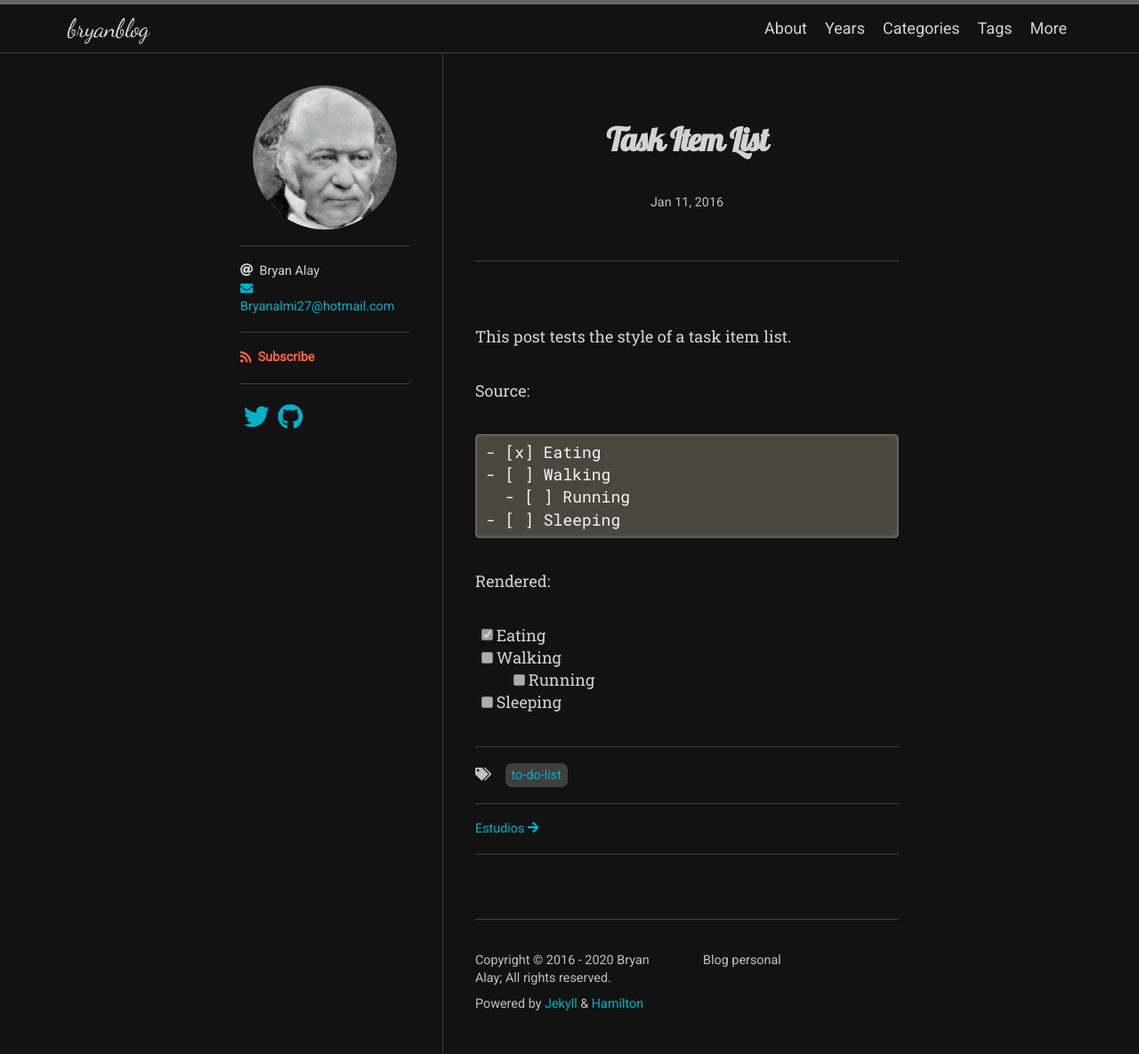
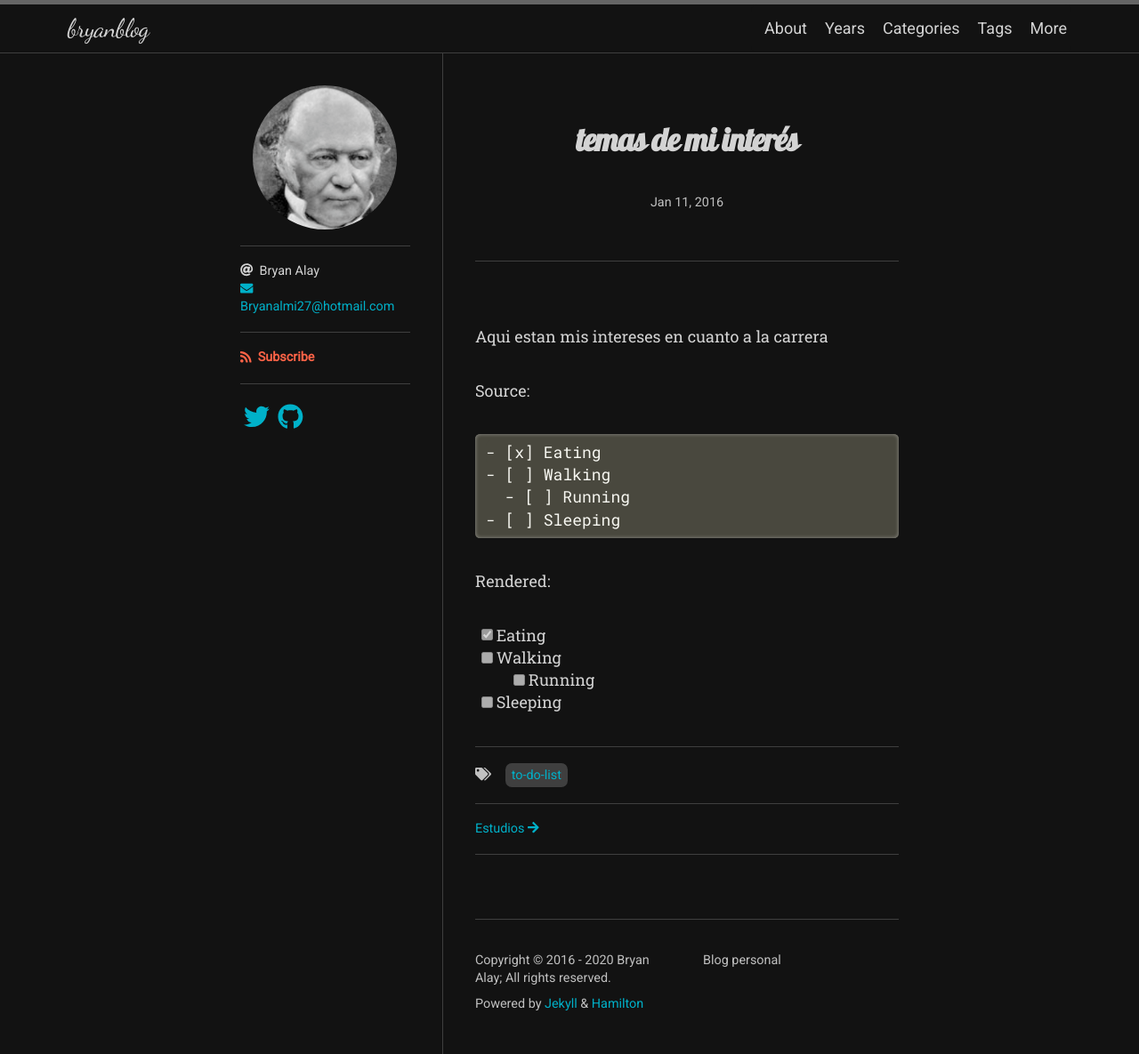
Before and after one commit to bryanalay/bryanblog, a Jekyll site: the page built from _posts/2016-01-11-task-item-list.md, in a window 1280 px wide. Shown: the whole page at 89% size. Built offline with Jekyll 4.4.1, drawn with Linux system fonts in a browser that asks for light colours; nearby versions of some CDN libraries; some web fonts are replaced; comment, search, counter and statistics services are not loaded.

Commit message:
Update 2016-01-11-task-item-list.md

```diff
--- a/_posts/2016-01-11-task-item-list.md
+++ b/_posts/2016-01-11-task-item-list.md
@@ -1,10 +1,10 @@
 ---
 layout: post
-title: Task Item List
+title: temas de mi interés
 tags: [to-do list]
 ---
 
-This post tests the style of a task item list.
+Aqui estan mis intereses en cuanto a la carrera
 
 Source:
 
```
